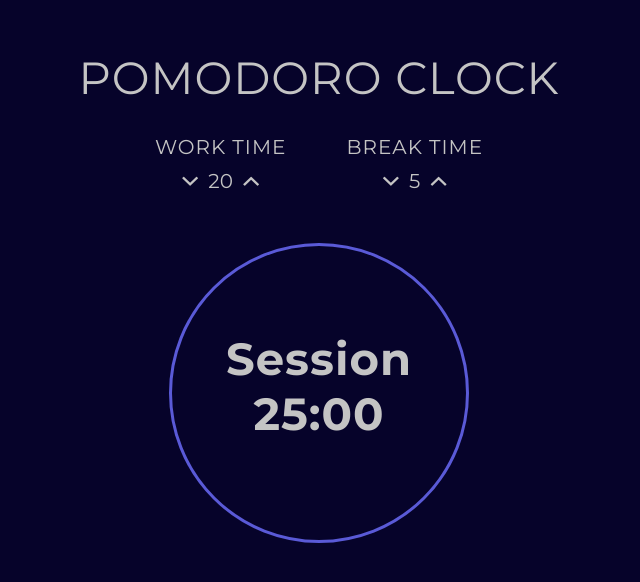
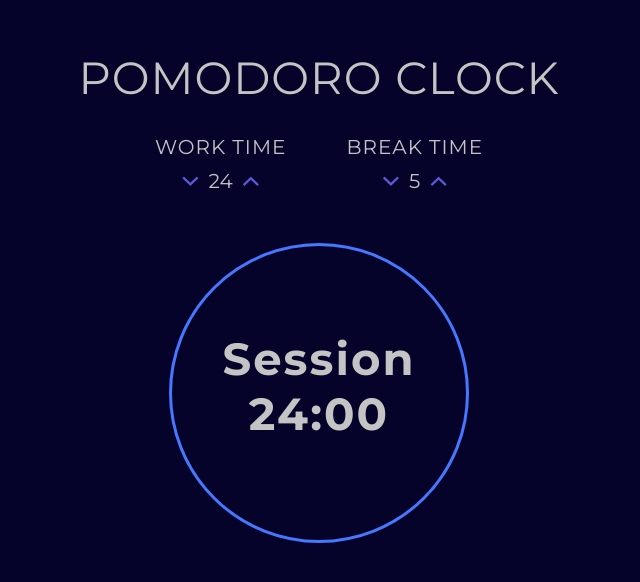
Before and after one commit to envincebal/pomodoro-clock, a plain HTML site: page index.html in a window 1280 px wide. Both pictures are taken after a click on the button 511 px from the left and 182 px from the top of the page. Shown: the whole page, without its empty margins (321-961 px from the left). Drawn offline with Linux system fonts and the light colour scheme; files whose address does not match are found by name.

Commit message:
Added event listeners to set times

```diff
--- a/css/style.css
+++ b/css/style.css
@@ -45,6 +45,10 @@ button {
 	cursor: pointer;
 }
 
+button:focus {
+	outline: none;
+}
+
 .set-time {
 	display: inline-flex;
 	margin: 30px 0 0 0;
@@ -59,22 +63,22 @@ button {
 i {
 	font-size: 18px;
 	padding: 0 5px;
-	color: #c4c4c4;
+	color: #5a5ad7;
 }
-
-
 
 .clock-circle {
 	margin: 50px auto;
 	width: 300px;
 	height: 300px;
-	border: 3px solid #5a5ad7;
+	border: 3px solid #4678ff;
 	border-radius: 150px;
 	cursor: pointer;
+
 }
 
 .clock-circle h1 {
 	font-weight: 700;
+  letter-spacing: 2px;
 }
 
 .status {
--- a/index.html
+++ b/index.html
@@ -14,15 +14,15 @@
 			<div class="set-time">
 				<div class="work-length">
 					<h3>Work Time</h3>
-					<button class="minus"><i class="ion-chevron-down"></i></button>
-					<span class="work-time">20</span>
-					<button class="plus"><i class="ion-chevron-up"></i></button>
+					<button class="work-minus"><i class="ion-chevron-down"></i></button>
+					<span class="work-time">25</span>
+					<button class="work-plus"><i class="ion-chevron-up"></i></button>
 				</div>
 				<div class="break-length">
 					<h3>Break Time</h3>
-					<button class="minus"><i class="ion-chevron-down"></i></button>
+					<button class="break-minus"><i class="ion-chevron-down"></i></button>
 					<span class="break-time">5</span>
-					<button class="plus"><i class="ion-chevron-up"></i></button>
+					<button class="break-plus"><i class="ion-chevron-up"></i></button>
 				</div>
 			</div>
 		</header>
@@ -30,7 +30,7 @@
 			<div class="clock-wrapper">
 				<div class="clock-circle">
 					<h1 class="status">Session</h1>
-					<h1 class="timer">25:00</h1>
+					<h1 class="timer"><span class="minutes">25</span>:<span class="seconds">00</span></h1>
 				</div>
 			</div>
 		</section>
--- a/js/app.js
+++ b/js/app.js
@@ -0,0 +1,36 @@
+var initialWork = 25;
+var initialBreak = 5;
+var setWork = document.querySelector(".work-time");
+var setBreak = document.querySelector(".break-time");
+var currentMinutes = document.querySelector(".minutes");
+var currentSeconds = document.querySelector(".seconds");
+
+document.querySelector(".work-minus").addEventListener("click", function(){
+
+	if (initialWork > 1) {
+		initialWork--
+		setWork.innerHTML = initialWork;
+    currentMinutes.innerHTML = initialWork;
+	}
+});
+
+document.querySelector(".work-plus").addEventListener("click", function(){
+
+		initialWork++;
+		setWork.innerHTML = initialWork;
+    currentMinutes.innerHTML = initialWork;
+})
+
+document.querySelector(".break-minus").addEventListener("click", function(){
+
+	if (initialBreak > 1) {
+		initialBreak--
+		setBreak.innerHTML = initialBreak;
+	}
+})
+
+document.querySelector(".break-plus").addEventListener("click", function(){
+
+		initialBreak++;
+		setBreak.innerHTML = initialBreak;
+})
```
